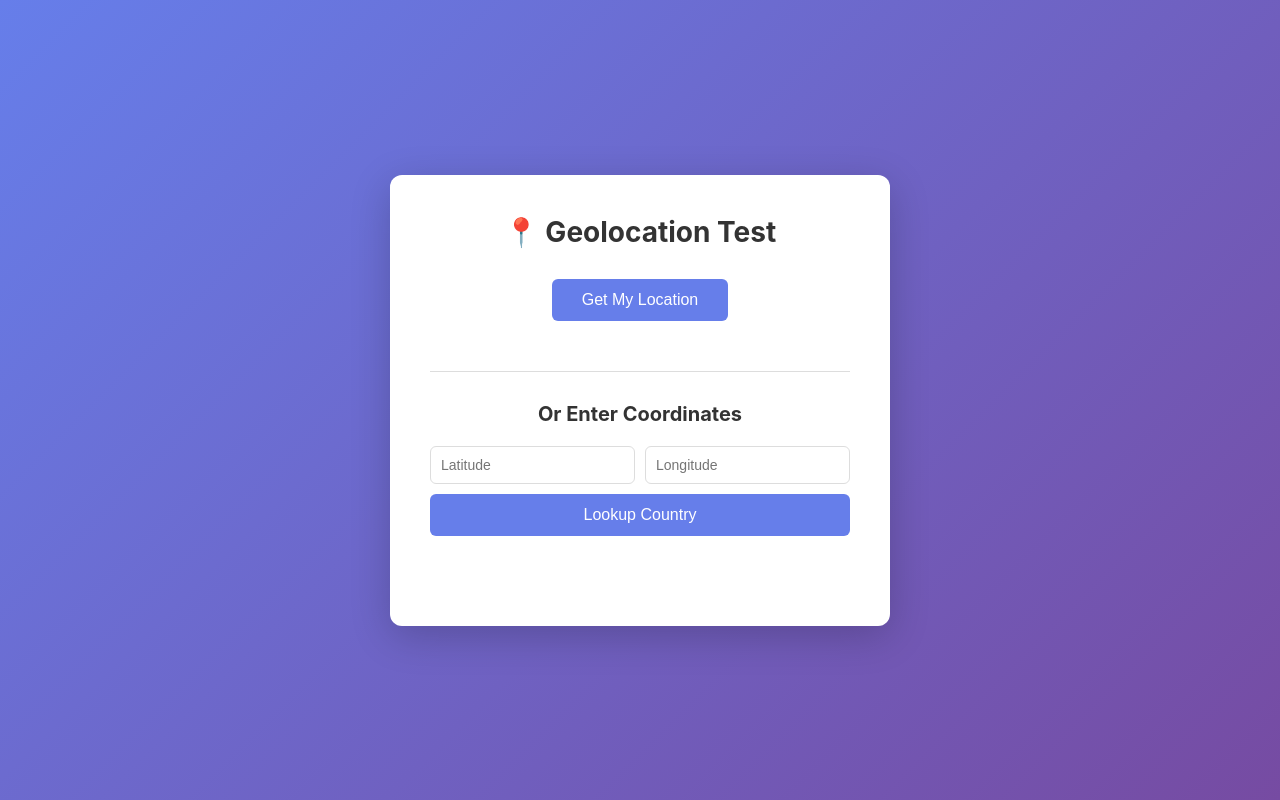
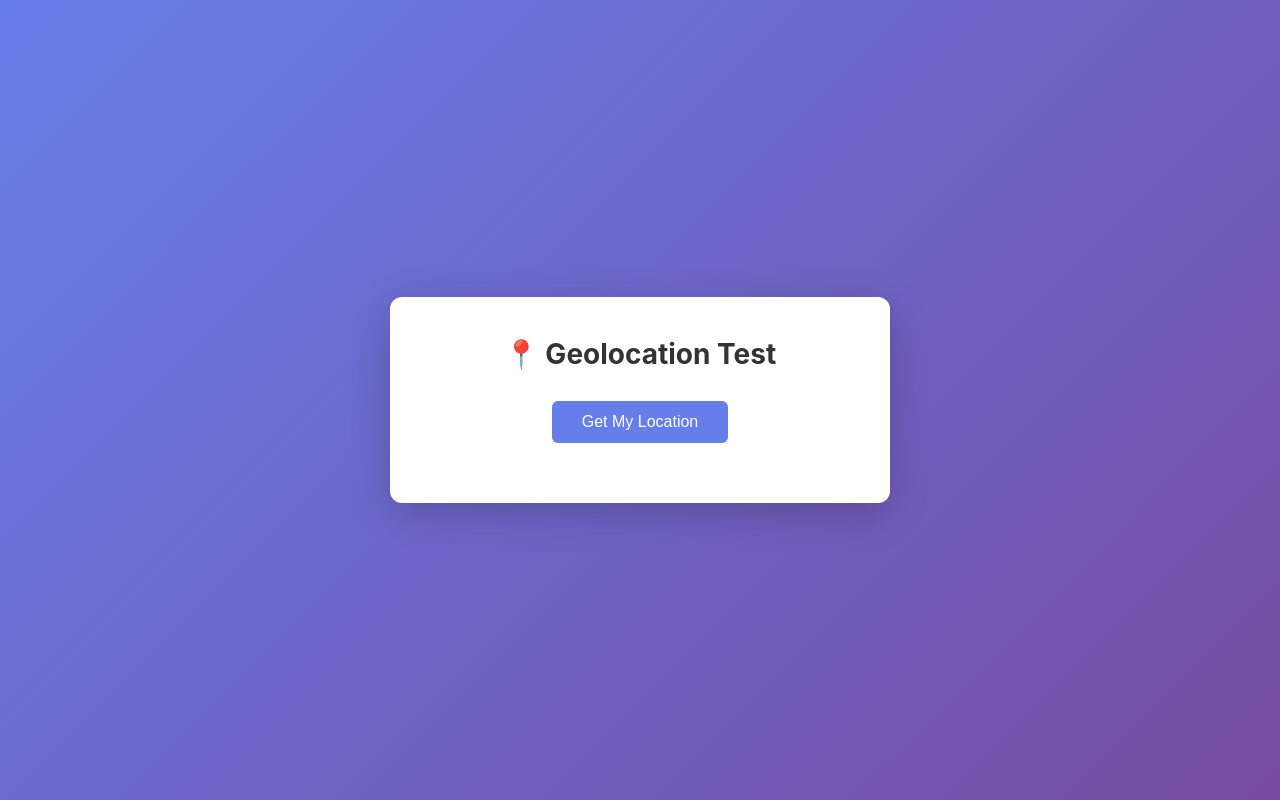
Before and after one commit to Richie-Yang/geo-lookup-app, a plain HTML site: page index.html in a window 1280 px wide. Drawn offline with Linux system fonts and the light colour scheme.

Commit message:
fix: small fix for UI and flow

```diff
--- a/index.html
+++ b/index.html
@@ -98,15 +98,6 @@
         <h1>📍 Geolocation Test</h1>
         <button id="getLocationBtn" onclick="getLocation()">Get My Location</button>
 
-        <div style="margin: 30px 0; padding-top: 30px; border-top: 1px solid #ddd;">
-            <h2 style="font-size: 20px; margin-bottom: 20px; color: #333;">Or Enter Coordinates</h2>
-            <div style="display: flex; gap: 10px; margin-bottom: 10px; flex-wrap: wrap;">
-                <input type="number" id="latInput" placeholder="Latitude" step="any" style="flex: 1; min-width: 120px; padding: 10px; border: 1px solid #ddd; border-radius: 6px; font-size: 14px;">
-                <input type="number" id="lngInput" placeholder="Longitude" step="any" style="flex: 1; min-width: 120px; padding: 10px; border: 1px solid #ddd; border-radius: 6px; font-size: 14px;">
-            </div>
-            <button id="lookupBtn" onclick="lookupCoordinates()" style="width: 100%;">Lookup Country</button>
-        </div>
-
         <div id="loading" class="loading" style="display: none;">
             Getting your location...
         </div>
@@ -158,11 +149,12 @@
     </div>
 
     <script>
+
         function getLocation() {
             const btn = document.getElementById('getLocationBtn');
-            const loading = document.getElementById('loading');
             const info = document.getElementById('info');
             const error = document.getElementById('error');
+            const loading = document.getElementById('loading');
 
             // Reset UI
             btn.disabled = true;
@@ -184,7 +176,6 @@
                     // Success callback
                     displayLocation(position);
                     btn.disabled = false;
-                    loading.style.display = 'none';
                 },
                 function(err) {
                     // Error callback
@@ -243,6 +234,7 @@
             }
 
             document.getElementById('info').style.display = 'block';
+            document.getElementById('loading').style.display = 'none';
         }
 
         async function getCountryFromCoordinates(latitude, longitude) {
```
